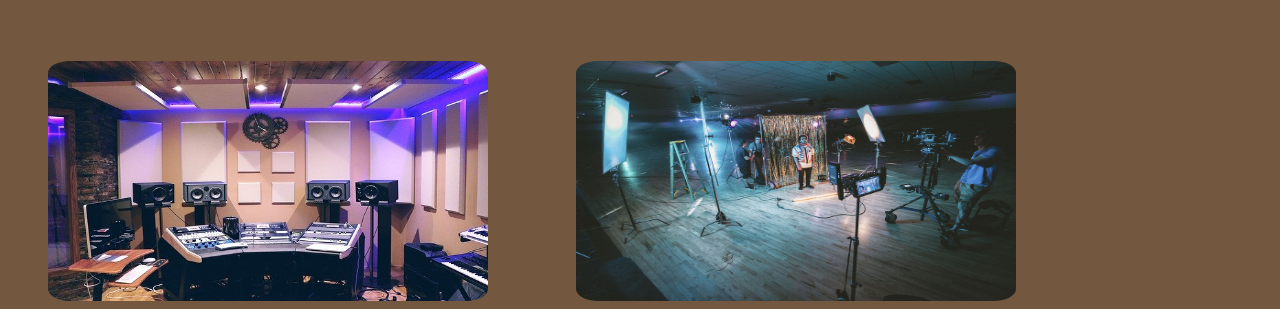
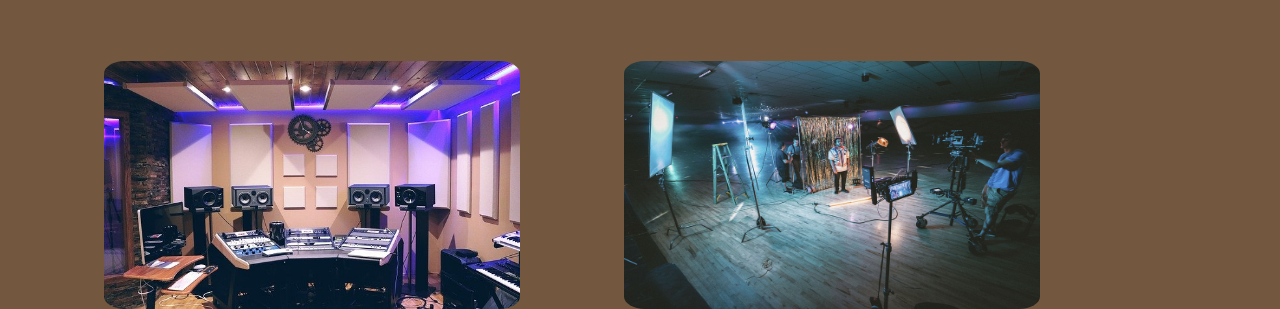
Before and after one commit to cleytoncaminha/Proyecto-curso, a plain HTML site: page index.html in a window 1280 px wide. Shown: the part 935-1244 px from the top of the page. Drawn offline with Linux system fonts and the light colour scheme.

Commit message:
proyecto curso full-stack img5

```diff
--- a/style.css
+++ b/style.css
@@ -79,15 +79,15 @@ font-weight: 500;
 .imgservice p img{
     border-radius: 5%;
     float: left;
-    width: 55vh;
-    height: 30vh;
-    margin-right: 5vh;
-    margin-left: 6vh;
+    width: 52vh;
+    height: 31vh;
+    margin-right: 0vh;
+    margin-left: 13vh;
     transition-property: width, height;
     transition-duration: 500ms;
 }
 
 .imgservice p img:hover{
-    width: 60vh;
+    width: 58vh;
     height:35vh ;
 }
```
